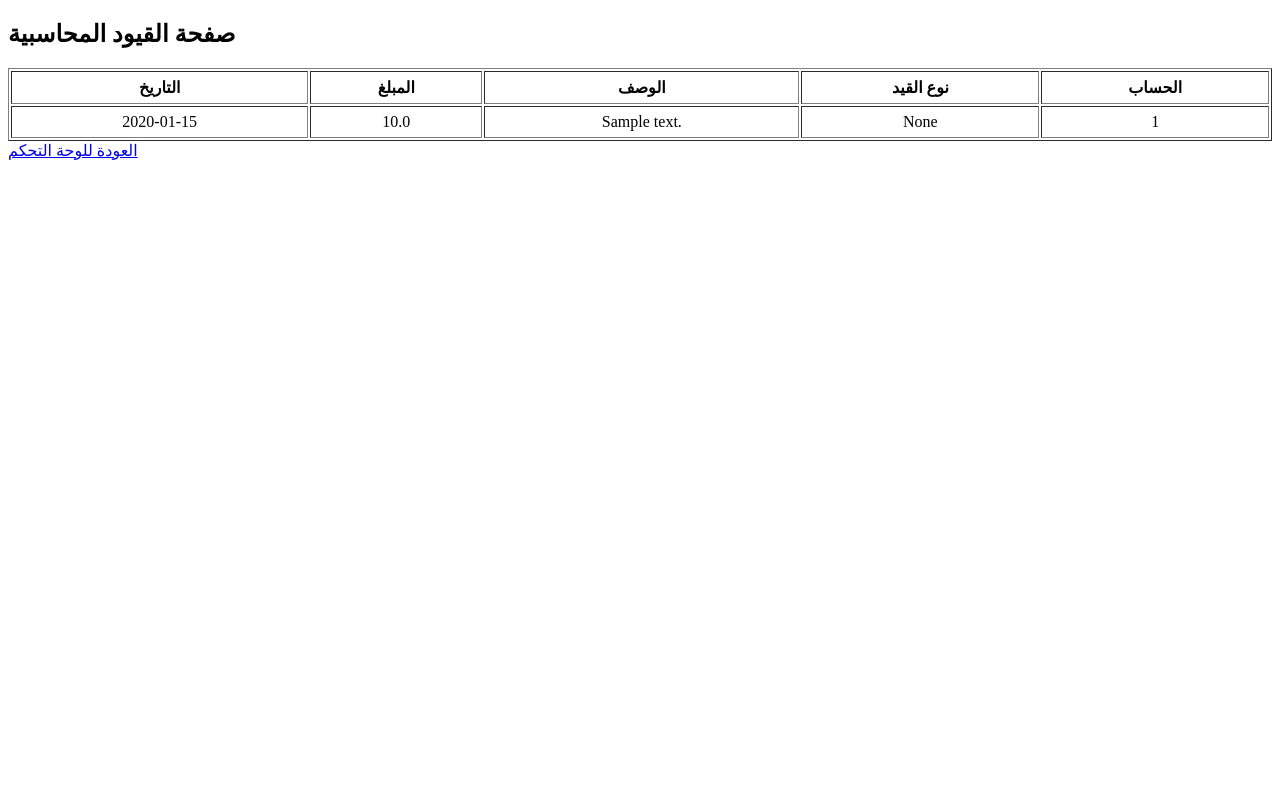
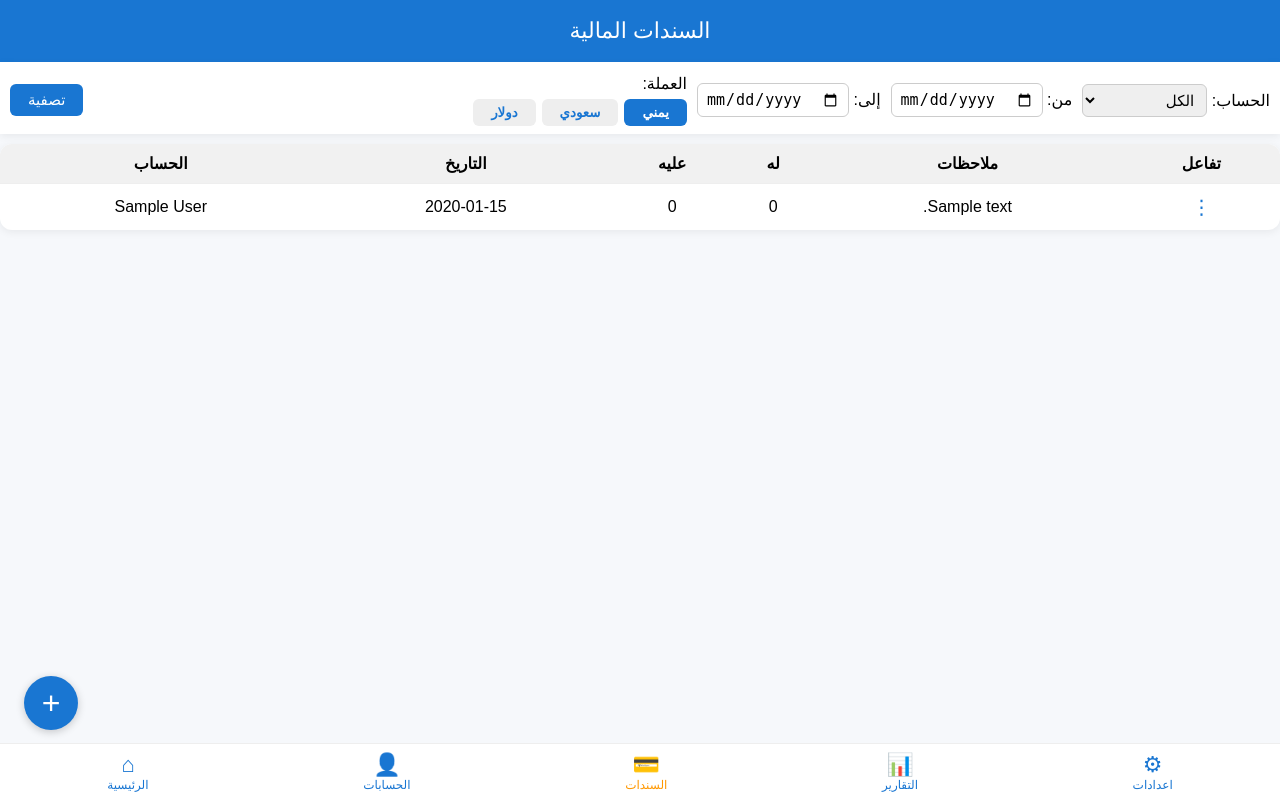
Before and after one commit to hillal77444/hsaby, a Flask app: template accounting_server/app/templates/entries.html in a window 1280 px wide. Run offline with Flask 3, Linux system fonts and the light colour scheme; the template is opened without the code that fills it: values that come from a table or form of the project are taken from there, others are empty; tables that the repository leaves empty hold one stand-in row (values such as "Sample post").

Commit message:
Update entries.html

```diff
--- a/accounting_server/app/templates/entries.html
+++ b/accounting_server/app/templates/entries.html
@@ -2,32 +2,91 @@
 <html lang="ar">
 <head>
     <meta charset="UTF-8">
-    <title>القيود المحاسبية</title>
+    <title>السندات المالية</title>
+    <meta name="viewport" content="width=device-width, initial-scale=1">
+    <style>
+        body { font-family: 'Cairo', Arial, sans-serif; background: #f6f8fb; margin: 0; padding: 0; direction: rtl; }
+        .header { background: #1976d2; color: #fff; padding: 18px 0; text-align: center; font-size: 22px; }
+        .filters { background: #fff; margin: 0 0 10px 0; padding: 12px 10px 8px 10px; display: flex; flex-wrap: wrap; gap: 10px; justify-content: space-between; align-items: center; box-shadow: 0 2px 8px #0001; }
+        .filters select, .filters input[type="date"] { padding: 6px 8px; border-radius: 6px; border: 1px solid #ccc; font-size: 15px; }
+        .currency-btns { display: flex; gap: 6px; margin-top: 6px; }
+        .currency-btn { padding: 6px 18px; border-radius: 6px; border: none; background: #eee; color: #1976d2; font-weight: bold; cursor: pointer; }
+        .currency-btn.active { background: #1976d2; color: #fff; }
+        .table-container { background: #fff; border-radius: 12px; margin: 0 0 70px 0; box-shadow: 0 2px 8px #0001; overflow-x: auto; }
+        table { width: 100%; border-collapse: collapse; min-width: 700px; }
+        th, td { padding: 10px 6px; text-align: center; border-bottom: 1px solid #eee; }
+        th { background: #f1f1f1; font-weight: bold; }
+        tr:last-child td { border-bottom: none; }
+        .action-btn { background: none; border: none; font-size: 20px; color: #1976d2; cursor: pointer; }
+        .fab { position: fixed; bottom: 70px; left: 24px; background: #1976d2; color: #fff; border-radius: 50%; width: 54px; height: 54px; display: flex; align-items: center; justify-content: center; font-size: 32px; box-shadow: 0 2px 8px #0003; border: none; cursor: pointer; z-index: 100; }
+        .bottom-nav { position: fixed; bottom: 0; left: 0; width: 100%; background: #fff; border-top: 1px solid #eee; display: flex; justify-content: space-around; align-items: center; height: 56px; z-index: 99; }
+        .bottom-nav a { color: #1976d2; text-decoration: none; font-size: 22px; display: flex; flex-direction: column; align-items: center; }
+        .bottom-nav .active { color: #ff9800; }
+    </style>
 </head>
 <body>
-    <h2>صفحة القيود المحاسبية</h2>
-    {% if entries %}
-        <table border="1" cellpadding="6" style="width:100%;text-align:center;">
+    <div class="header">السندات المالية</div>
+    <form class="filters" method="get">
+        <div>
+            <label>الحساب:</label>
+            <select name="account_id">
+                <option value="">الكل</option>
+                {% for acc in accounts %}
+                    <option value="{{ acc.id }}" {% if request.args.get('account_id') == acc.id|string %}selected{% endif %}>{{ acc.account_name }}</option>
+                {% endfor %}
+            </select>
+        </div>
+        <div>
+            <label>من:</label>
+            <input type="date" name="date_from" value="{{ request.args.get('date_from', '') }}">
+        </div>
+        <div>
+            <label>إلى:</label>
+            <input type="date" name="date_to" value="{{ request.args.get('date_to', '') }}">
+        </div>
+        <div>
+            <label>العملة:</label>
+            <div class="currency-btns">
+                {% for curr in ['يمني', 'سعودي', 'دولار'] %}
+                    <button type="submit" name="currency" value="{{ curr }}" class="currency-btn {% if request.args.get('currency', 'يمني') == curr %}active{% endif %}">{{ curr }}</button>
+                {% endfor %}
+            </div>
+        </div>
+        <div style="flex:1"></div>
+        <button type="submit" style="padding:7px 18px; background:#1976d2; color:#fff; border:none; border-radius:6px; font-size:15px;">تصفية</button>
+    </form>
+    <div class="table-container">
+        <table>
             <tr>
+                <th>تفاعل</th>
+                <th>ملاحظات</th>
+                <th>له</th>
+                <th>عليه</th>
                 <th>التاريخ</th>
-                <th>المبلغ</th>
-                <th>الوصف</th>
-                <th>نوع القيد</th>
                 <th>الحساب</th>
             </tr>
             {% for entry in entries %}
             <tr>
+                <td><button class="action-btn">&#8942;</button></td>
+                <td>{{ entry.notes or '' }}</td>
+                <td>{% if entry.type == 'credit' %}{{ entry.amount }} {{ entry.currency }}{% else %}0{% endif %}</td>
+                <td>{% if entry.type == 'debit' %}{{ entry.amount }} {{ entry.currency }}{% else %}0{% endif %}</td>
                 <td>{{ entry.date.strftime('%Y-%m-%d') if entry.date else '' }}</td>
-                <td>{{ entry.amount }}</td>
-                <td>{{ entry.description }}</td>
-                <td>{{ entry.type }}</td>
-                <td>{{ entry.account_id }}</td>
+                <td>{{ entry.account.account_name if entry.account else entry.account_id }}</td>
             </tr>
             {% endfor %}
         </table>
-    {% else %}
-        <p>لا توجد قيود محاسبية.</p>
-    {% endif %}
-    <a href="/dashboard">العودة للوحة التحكم</a>
+        {% if not entries %}
+            <p style="text-align:center; color:#888; padding:20px;">لا توجد قيود محاسبية.</p>
+        {% endif %}
+    </div>
+    <button class="fab" onclick="location.href='/add-entry'"><span>+</span></button>
+    <div class="bottom-nav">
+        <a href="/settings"><span>&#9881;</span><div style="font-size:12px;">اعدادات</div></a>
+        <a href="/reports"><span>&#128202;</span><div style="font-size:12px;">التقارير</div></a>
+        <a href="/entries" class="active"><span>&#128179;</span><div style="font-size:12px;">السندات</div></a>
+        <a href="/accounts"><span>&#128100;</span><div style="font-size:12px;">الحسابات</div></a>
+        <a href="/dashboard"><span>&#8962;</span><div style="font-size:12px;">الرئيسية</div></a>
+    </div>
 </body>
 </html>
```
